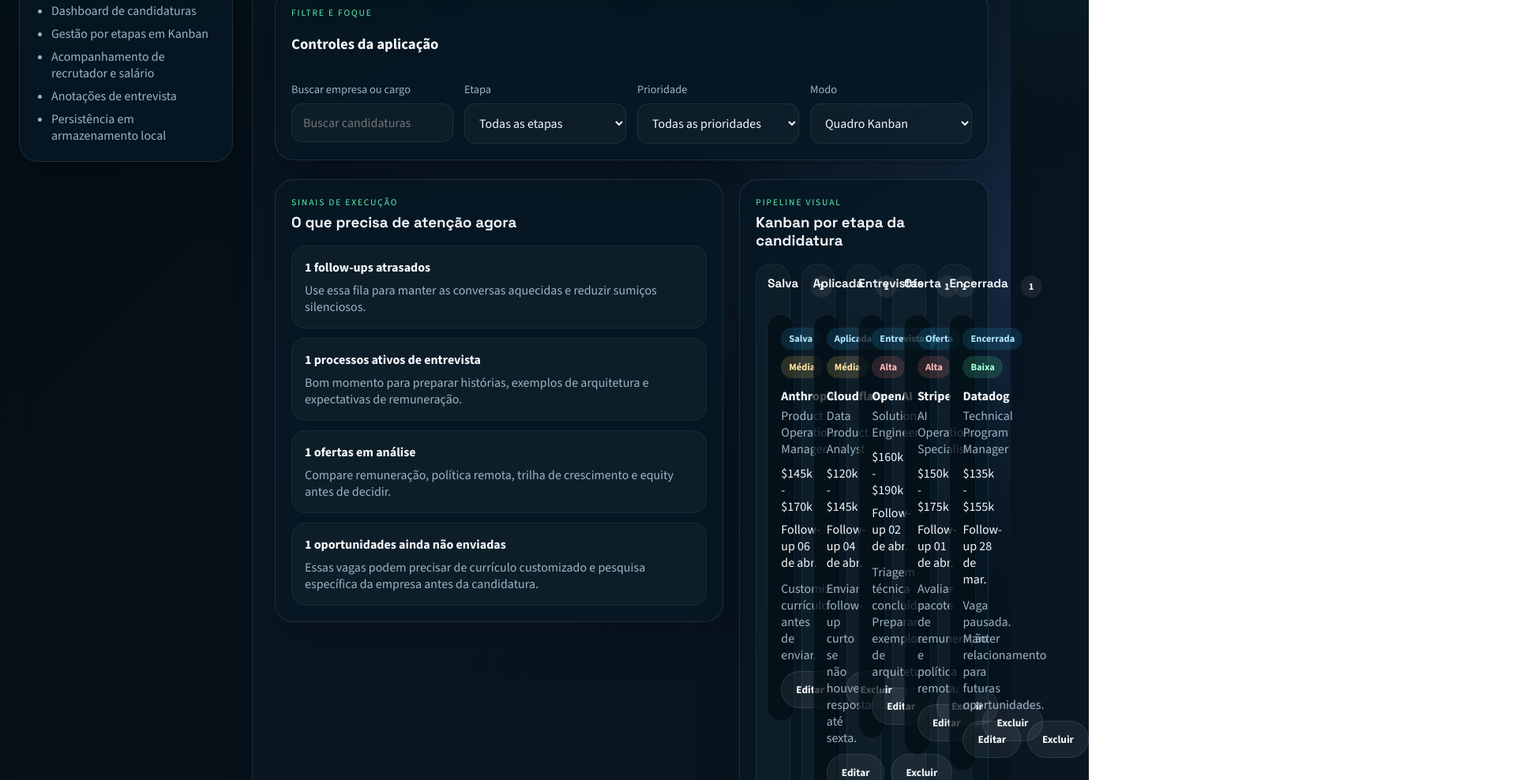
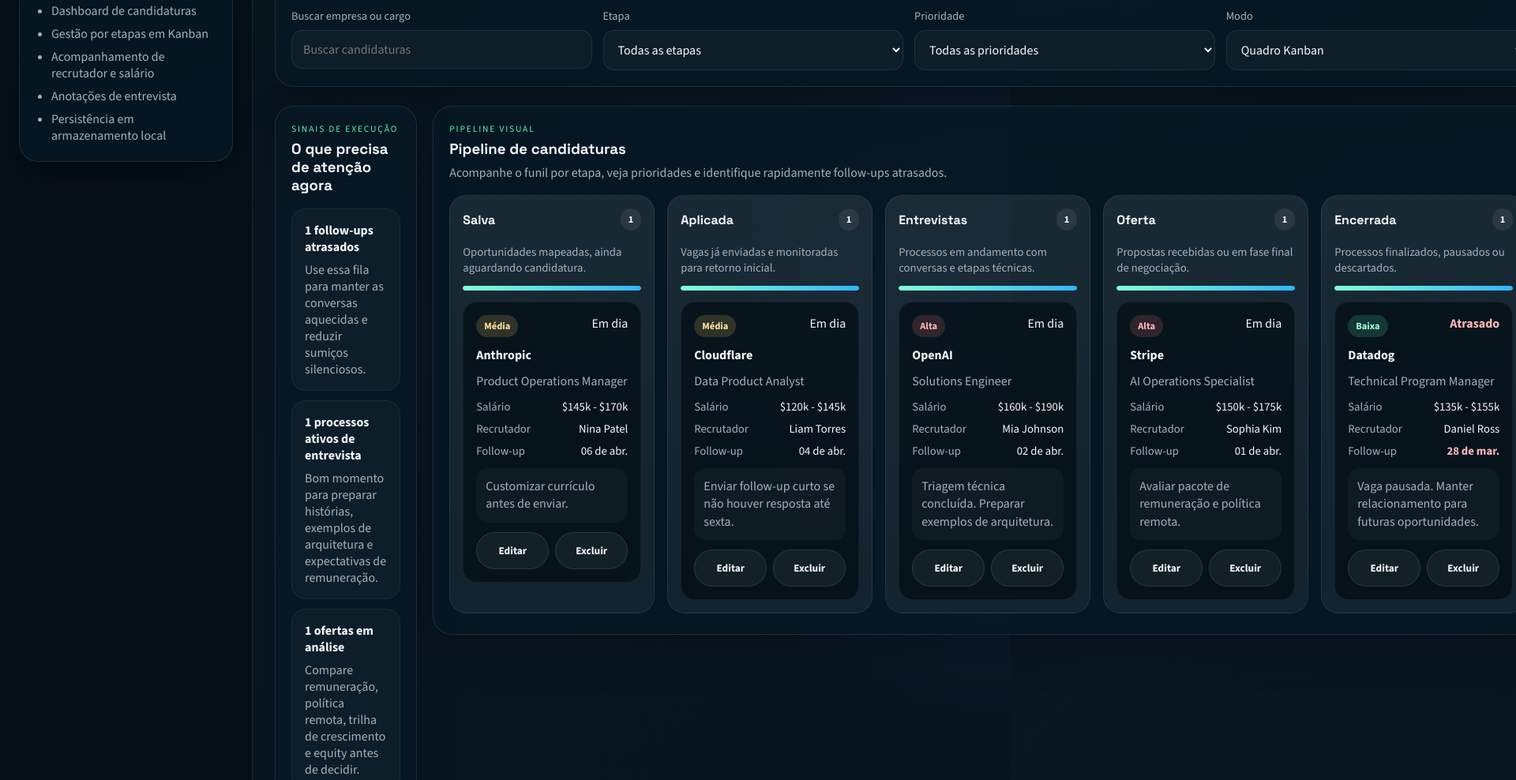
Before and after one commit to flaviagaia/job-application-tracker, a website: page index.html in a window 1280 px wide. Shown: the part 458-1446 px from the top of the page at 79% size, 1920 px wide, since content can reach past the window. Drawn offline with nearby package versions, Linux system fonts and the light colour scheme.

Commit message:
Improve kanban pipeline layout

```diff
--- a/app.js
+++ b/app.js
@@ -9,6 +9,13 @@ const stages = [
 ];
 
 const priorities = ["Alta", "Média", "Baixa"];
+const stageDetails = {
+  Salva: "Oportunidades mapeadas, ainda aguardando candidatura.",
+  Aplicada: "Vagas já enviadas e monitoradas para retorno inicial.",
+  Entrevistas: "Processos em andamento com conversas e etapas técnicas.",
+  Oferta: "Propostas recebidas ou em fase final de negociação.",
+  Encerrada: "Processos finalizados, pausados ou descartados.",
+};
 
 const seedApplications = [
   {
@@ -219,30 +226,54 @@ function renderStats() {
 
 function renderKanban() {
   const items = getFilteredApplications();
+  const maxItems = Math.max(...stages.map((stage) => items.filter((item) => item.stage === stage).length), 1);
   elements.kanbanBoard.innerHTML = stages
     .map((stage) => {
       const stageItems = items.filter((item) => item.stage === stage);
+      const progressWidth = Math.max((stageItems.length / maxItems) * 100, stageItems.length ? 18 : 0);
       return `
         <section class="kanban-column">
-          <div class="panel-heading">
-            <h4>${stage}</h4>
-            <span class="count-badge">${stageItems.length}</span>
+          <div class="kanban-column-header">
+            <div class="kanban-column-top">
+              <h4>${stage}</h4>
+              <span class="count-badge">${stageItems.length}</span>
+            </div>
+            <div class="kanban-column-copy">
+              <p>${stageDetails[stage]}</p>
+            </div>
+            <div class="kanban-column-track">
+              <div class="kanban-column-fill" style="width: ${progressWidth}%"></div>
+            </div>
           </div>
-          ${stageItems
+          <div class="kanban-column-body">
+          ${stageItems.length
+            ? stageItems
             .map(
               (application) => `
                 <article class="application-card">
                   <div class="card-meta">
-                    <span class="stage-pill">${application.stage}</span>
                     <span class="priority-pill priority-${toPriorityClass(application.priority)}">${application.priority}</span>
+                    <span class="${application.followUp < getToday() ? "follow-up-overdue" : ""}">
+                      ${application.followUp < getToday() ? "Atrasado" : "Em dia"}
+                    </span>
                   </div>
                   <h5>${application.company}</h5>
-                  <p>${application.role}</p>
-                  <div class="card-meta">
-                    <span>${application.salary || "Salário pendente"}</span>
-                    <span>Follow-up ${formatDate(application.followUp)}</span>
+                  <p class="card-role">${application.role}</p>
+                  <div class="card-detail-grid">
+                    <div class="card-detail">
+                      <span class="card-detail-label">Salário</span>
+                      <span>${application.salary || "Pendente"}</span>
+                    </div>
+                    <div class="card-detail">
+                      <span class="card-detail-label">Recrutador</span>
+                      <span>${application.recruiter || "Não informado"}</span>
+                    </div>
+                    <div class="card-detail">
+                      <span class="card-detail-label">Follow-up</span>
+                      <span class="${application.followUp < getToday() ? "follow-up-overdue" : ""}">${formatDate(application.followUp)}</span>
+                    </div>
                   </div>
-                  <p>${application.notes}</p>
+                  <p class="card-notes">${application.notes}</p>
                   <div class="card-actions">
                     <button class="button button-secondary" data-action="edit" data-id="${application.id}">Editar</button>
                     <button class="button button-secondary" data-action="delete" data-id="${application.id}">Excluir</button>
@@ -250,7 +281,9 @@ function renderKanban() {
                 </article>
               `
             )
-            .join("")}
+            .join("")
+            : `<div class="empty-column">Nenhuma candidatura nesta etapa no filtro atual.</div>`}
+          </div>
         </section>
       `;
     })
--- a/index.html
+++ b/index.html
@@ -110,10 +110,16 @@
             <div class="panel-heading">
               <div>
                 <p class="eyebrow">Pipeline visual</p>
-                <h3>Kanban por etapa da candidatura</h3>
+                <h3>Pipeline de candidaturas</h3>
+                <p class="panel-helper">
+                  Acompanhe o funil por etapa, veja prioridades e identifique
+                  rapidamente follow-ups atrasados.
+                </p>
               </div>
             </div>
-            <div class="kanban-board" id="kanbanBoard"></div>
+            <div class="kanban-board-wrap">
+              <div class="kanban-board" id="kanbanBoard"></div>
+            </div>
           </div>
 
           <div class="panel table-panel hidden" id="tableSection">
--- a/styles.css
+++ b/styles.css
@@ -215,6 +215,12 @@ body {
   margin-bottom: 18px;
 }
 
+.panel-helper {
+  margin: 8px 0 0;
+  max-width: 680px;
+  color: var(--muted);
+}
+
 .content-grid {
   display: grid;
   grid-template-columns: 1.8fr 1fr;
@@ -236,24 +242,70 @@ body {
   grid-row: 1 / span 2;
 }
 
+.kanban-board-wrap {
+  overflow-x: auto;
+  padding-bottom: 6px;
+}
+
 .kanban-board {
   display: grid;
-  grid-template-columns: repeat(5, minmax(0, 1fr));
-  gap: 14px;
+  grid-template-columns: repeat(5, minmax(260px, 1fr));
+  gap: 16px;
+  min-width: 1360px;
 }
 
 .kanban-column {
-  min-height: 360px;
-  padding: 14px;
-  border-radius: 20px;
-  border: 1px solid rgba(255, 255, 255, 0.05);
-  background: rgba(255, 255, 255, 0.03);
+  min-height: 420px;
+  padding: 16px;
+  border-radius: 22px;
+  border: 1px solid rgba(255, 255, 255, 0.07);
+  background:
+    linear-gradient(180deg, rgba(255, 255, 255, 0.05), rgba(255, 255, 255, 0.025)),
+    rgba(255, 255, 255, 0.03);
 }
 
 .kanban-column h4 {
-  margin: 0 0 12px;
+  margin: 0;
   font-family: "Space Grotesk", sans-serif;
-  font-size: 0.95rem;
+  font-size: 1rem;
+}
+
+.kanban-column-header {
+  display: grid;
+  gap: 12px;
+  margin-bottom: 14px;
+}
+
+.kanban-column-top {
+  display: flex;
+  align-items: center;
+  justify-content: space-between;
+  gap: 12px;
+}
+
+.kanban-column-copy p {
+  margin: 6px 0 0;
+  color: var(--muted);
+  font-size: 0.92rem;
+  line-height: 1.35;
+}
+
+.kanban-column-track {
+  height: 6px;
+  border-radius: 999px;
+  background: rgba(255, 255, 255, 0.06);
+  overflow: hidden;
+}
+
+.kanban-column-fill {
+  height: 100%;
+  border-radius: inherit;
+  background: linear-gradient(90deg, #82ffd4, #2eb7ff);
+}
+
+.kanban-column-body {
+  display: grid;
+  gap: 12px;
 }
 
 .count-badge,
@@ -278,16 +330,17 @@ body {
   border-radius: 18px;
   background: rgba(2, 13, 20, 0.72);
   border: 1px solid rgba(255, 255, 255, 0.06);
-  margin-bottom: 12px;
+  display: grid;
+  gap: 12px;
 }
 
 .application-card h5 {
-  margin: 0 0 4px;
+  margin: 0;
   font-size: 1rem;
 }
 
 .application-card p {
-  margin: 0 0 10px;
+  margin: 0;
   color: var(--muted);
 }
 
@@ -296,7 +349,48 @@ body {
   justify-content: space-between;
   gap: 8px;
   flex-wrap: wrap;
-  margin-bottom: 12px;
+}
+
+.card-role {
+  color: var(--muted);
+}
+
+.card-detail-grid {
+  display: grid;
+  grid-template-columns: 1fr;
+  gap: 8px;
+}
+
+.card-detail {
+  display: flex;
+  justify-content: space-between;
+  gap: 12px;
+  font-size: 0.92rem;
+}
+
+.card-detail-label {
+  color: var(--muted);
+}
+
+.card-notes {
+  padding: 12px;
+  border-radius: 14px;
+  background: rgba(255, 255, 255, 0.035);
+  line-height: 1.4;
+}
+
+.follow-up-overdue {
+  color: #ffb5b5;
+  font-weight: 700;
+}
+
+.empty-column {
+  padding: 16px;
+  border-radius: 16px;
+  border: 1px dashed rgba(255, 255, 255, 0.12);
+  color: var(--muted);
+  text-align: center;
+  line-height: 1.45;
 }
 
 .priority-alta {
```
